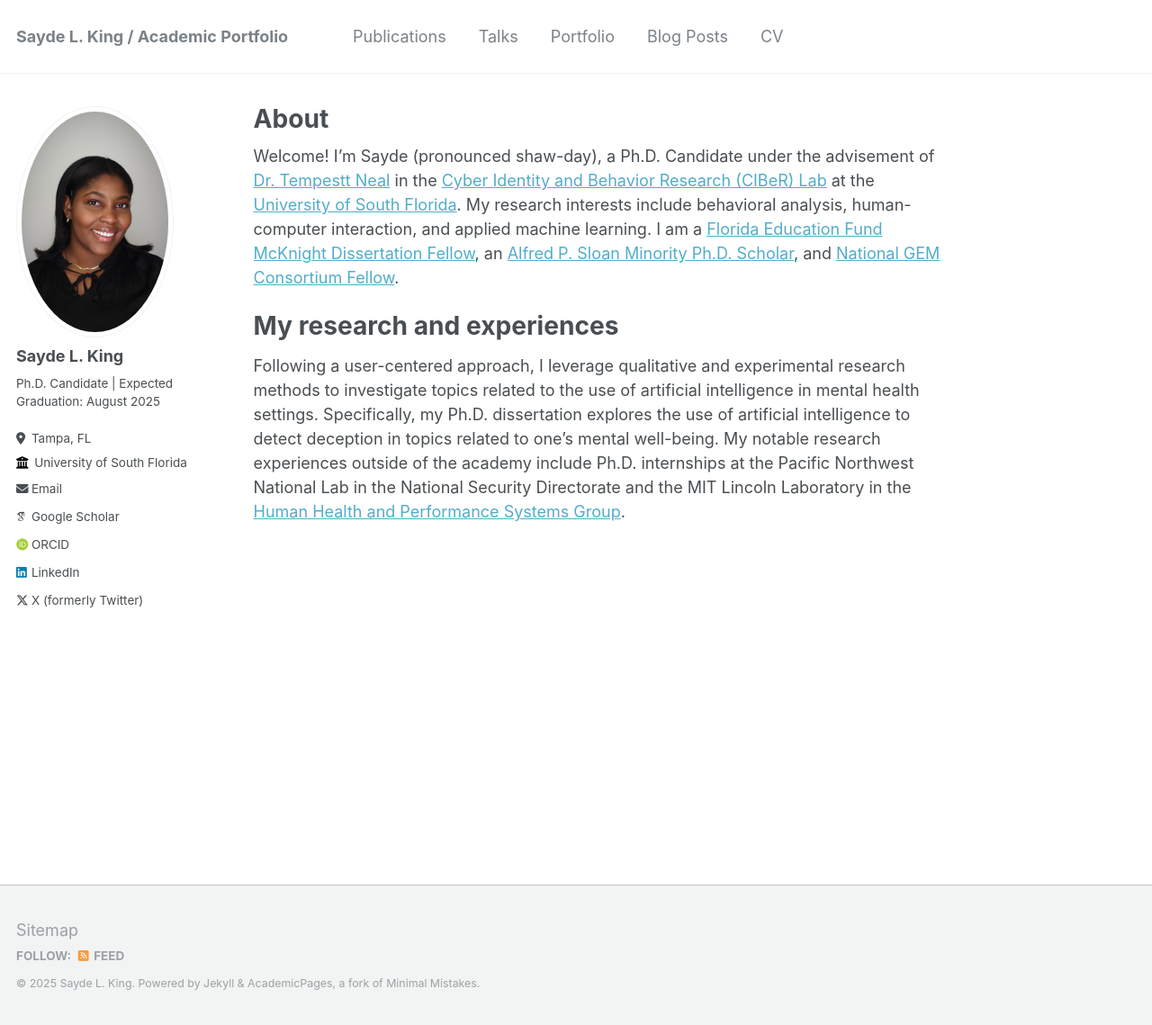
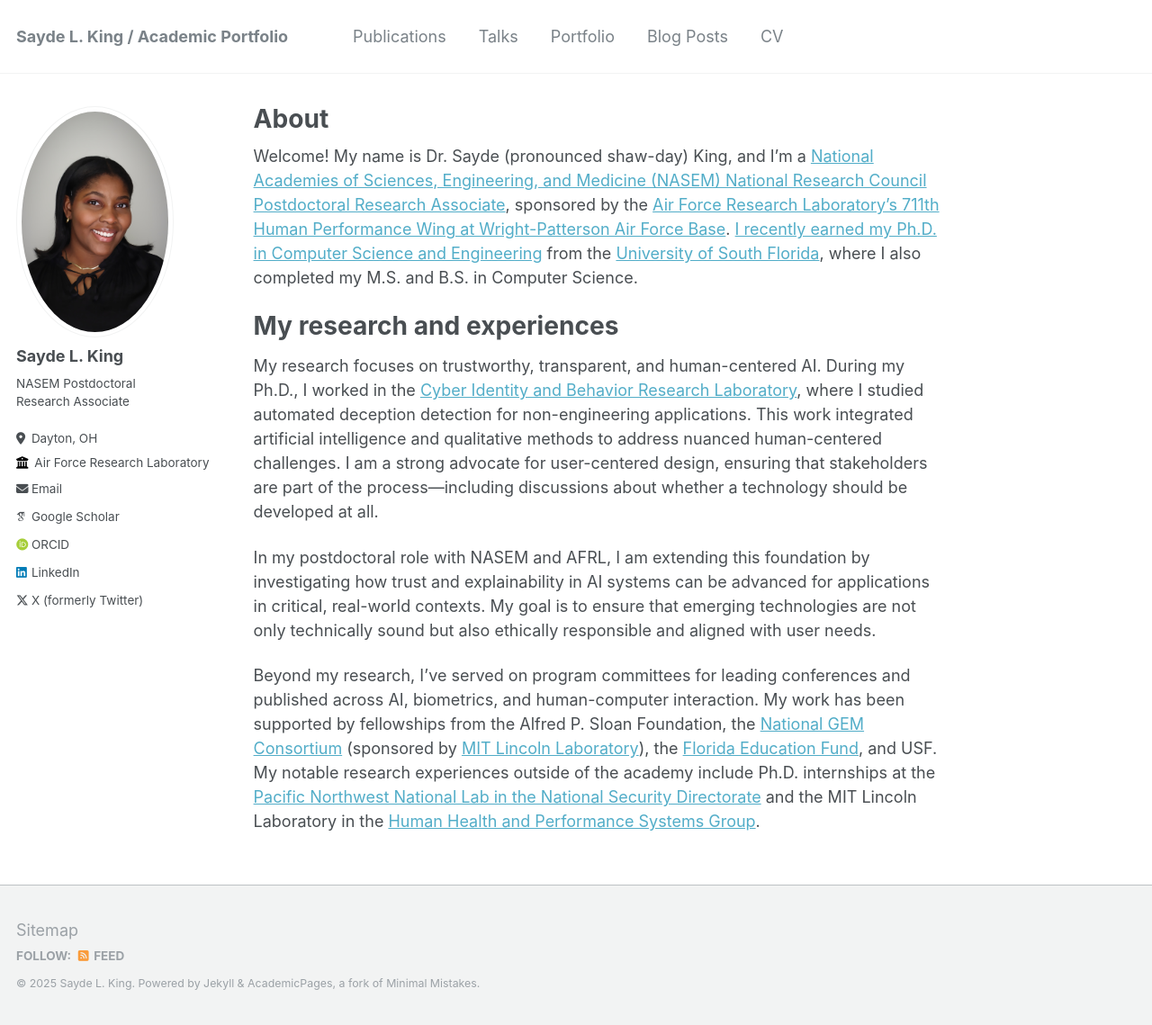
Before and after one commit to saydeking/saydeking.github.io, a Jekyll site: the page built from _pages/about.md, in a window 1280 px wide and 1139 px high. Shown: the whole window at 90% size. Built offline with Jekyll 4.4.1, drawn with Linux system fonts in a browser that asks for light colours; some web fonts are replaced.

Commit message:
update bio and about

```diff
--- a/_config.yml
+++ b/_config.yml
@@ -24,9 +24,9 @@ author:
   avatar           : "avatar.jpg"
   name             : "Sayde L. King"
   pronouns         : # example: "she/her"
-  bio              : "Ph.D. Candidate | Expected Graduation: August 2025"
-  location         : "Tampa, FL"
-  employer         : "University of South Florida"
+  bio              : "NASEM Postdoctoral Research Associate"
+  location         : "Dayton, OH"
+  employer         : "Air Force Research Laboratory"
   uri              : # URL
   email            : "saydeking@usf.edu"
 
--- a/_pages/about.md
+++ b/_pages/about.md
@@ -7,8 +7,14 @@ redirect_from:
   - /about.html
 ---
 
-Welcome! I'm Sayde (pronounced shaw-day), a Ph.D. Candidate under the advisement of [Dr. Tempestt Neal](https://tempestt-neal.github.io/web/) in the [Cyber Identity and Behavior Research (CIBeR) Lab](https://tempestt-neal.github.io/web/research.html#team) at the [University of South Florida](https://www.usf.edu/engineering/cse/). My research interests include behavioral analysis, human-computer interaction, and applied machine learning. I am a [Florida Education Fund McKnight Dissertation Fellow](https://www.fefonline.org/df.html), an [Alfred P. Sloan Minority Ph.D. Scholar](https://www.nacme.org/engage-graduate), and [National GEM Consortium Fellow](https://www.gemfellowship.org/gem-fellowship-program/).
+Welcome! My name is Dr. Sayde (pronounced shaw-day) King, and I’m a [National Academies of Sciences, Engineering, and Medicine (NASEM) National Research Council Postdoctoral Research Associate](https://www.nationalacademies.org/our-work/rap/nrc-research-associateship-programs), sponsored by the [Air Force Research Laboratory’s 711th Human Performance Wing at Wright-Patterson Air Force Base](https://www.afrl.af.mil/711HPW/). [I recently earned my Ph.D. in Computer Science and Engineering](https://www.usf.edu/ai-cybersecurity-computing/news/2025/student_spotlight_sayde_king.aspx) from the [University of South Florida](https://www.usf.edu/ai-cybersecurity-computing/index.aspx), where I also completed my M.S. and B.S. in Computer Science.
+
 
 My research and experiences
 ======
-Following a user-centered approach, I leverage qualitative and experimental research methods to investigate topics related to the use of artificial intelligence in mental health settings. Specifically, my Ph.D. dissertation explores the use of artificial intelligence to detect deception in topics related to one's mental well-being. My notable research experiences outside of the academy include Ph.D. internships at the Pacific Northwest National Lab in the National Security Directorate and the MIT Lincoln Laboratory in the [Human Health and Performance Systems Group](https://www.ll.mit.edu/r-d/biotechnology-and-human-systems/human-health-and-performance-systems).
+
+My research focuses on trustworthy, transparent, and human-centered AI. During my Ph.D., I worked in the [Cyber Identity and Behavior Research Laboratory](https://tempestt-neal.github.io/web/research.html#team), where I studied automated deception detection for non-engineering applications. This work integrated artificial intelligence and qualitative methods to address nuanced human-centered challenges. I am a strong advocate for user-centered design, ensuring that stakeholders are part of the process—including discussions about whether a technology should be developed at all.
+
+In my postdoctoral role with NASEM and AFRL, I am extending this foundation by investigating how trust and explainability in AI systems can be advanced for applications in critical, real-world contexts. My goal is to ensure that emerging technologies are not only technically sound but also ethically responsible and aligned with user needs.
+
+Beyond my research, I’ve served on program committees for leading conferences and published across AI, biometrics, and human-computer interaction. My work has been supported by fellowships from the Alfred P. Sloan Foundation, the [National GEM Consortium](https://www.gemfellowship.org/gem-fellowship-program/) (sponsored by [MIT Lincoln Laboratory](https://www.ll.mit.edu/)), the [Florida Education Fund](https://www.fefonline.org/df.html), and USF. My notable research experiences outside of the academy include Ph.D. internships at the [Pacific Northwest National Lab in the National Security Directorate](https://www.pnnl.gov/national-security) and the MIT Lincoln Laboratory in the [Human Health and Performance Systems Group](https://www.ll.mit.edu/r-d/biotechnology-and-human-systems/hu]man-health-and-performance-systems).
```
